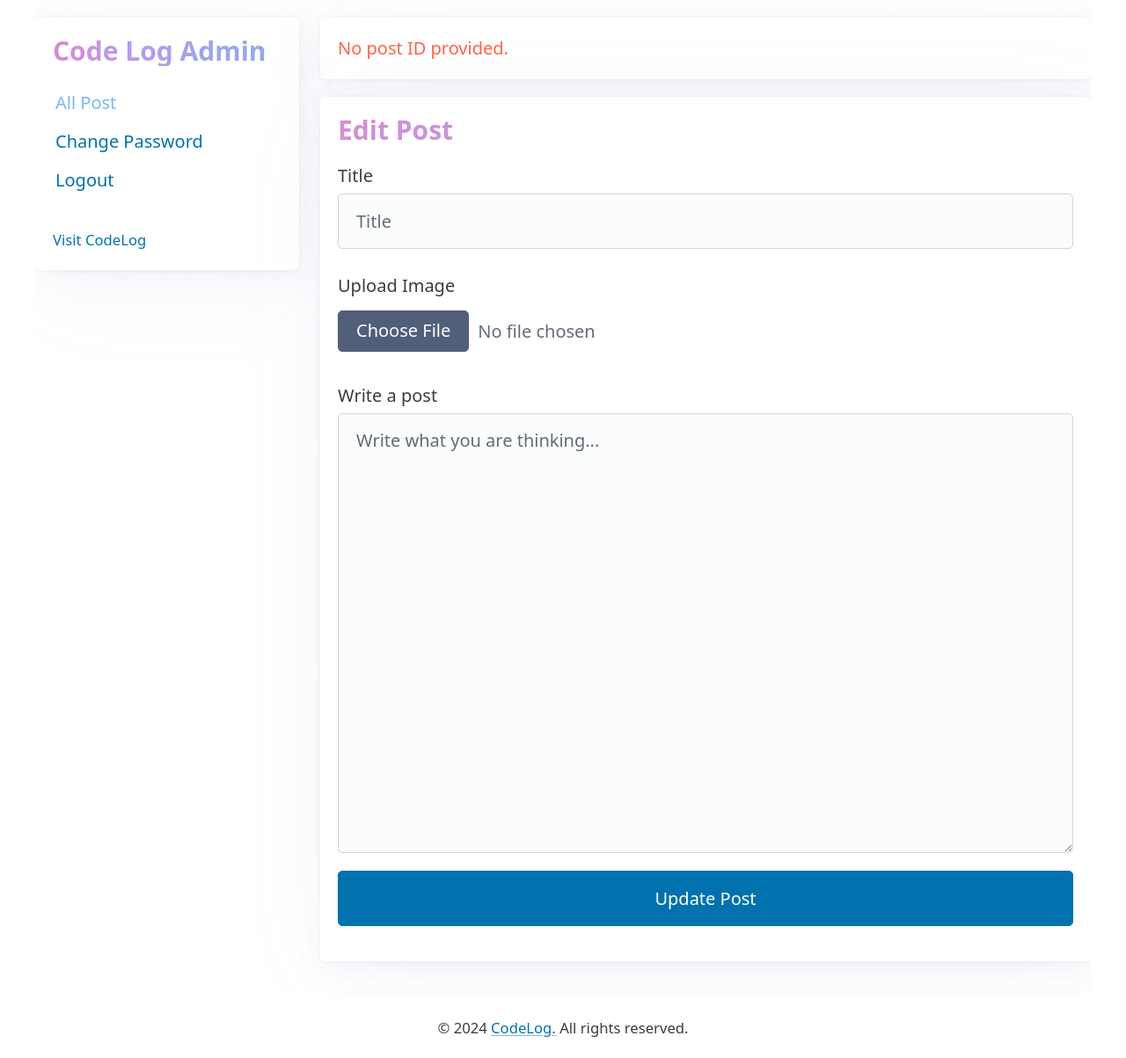
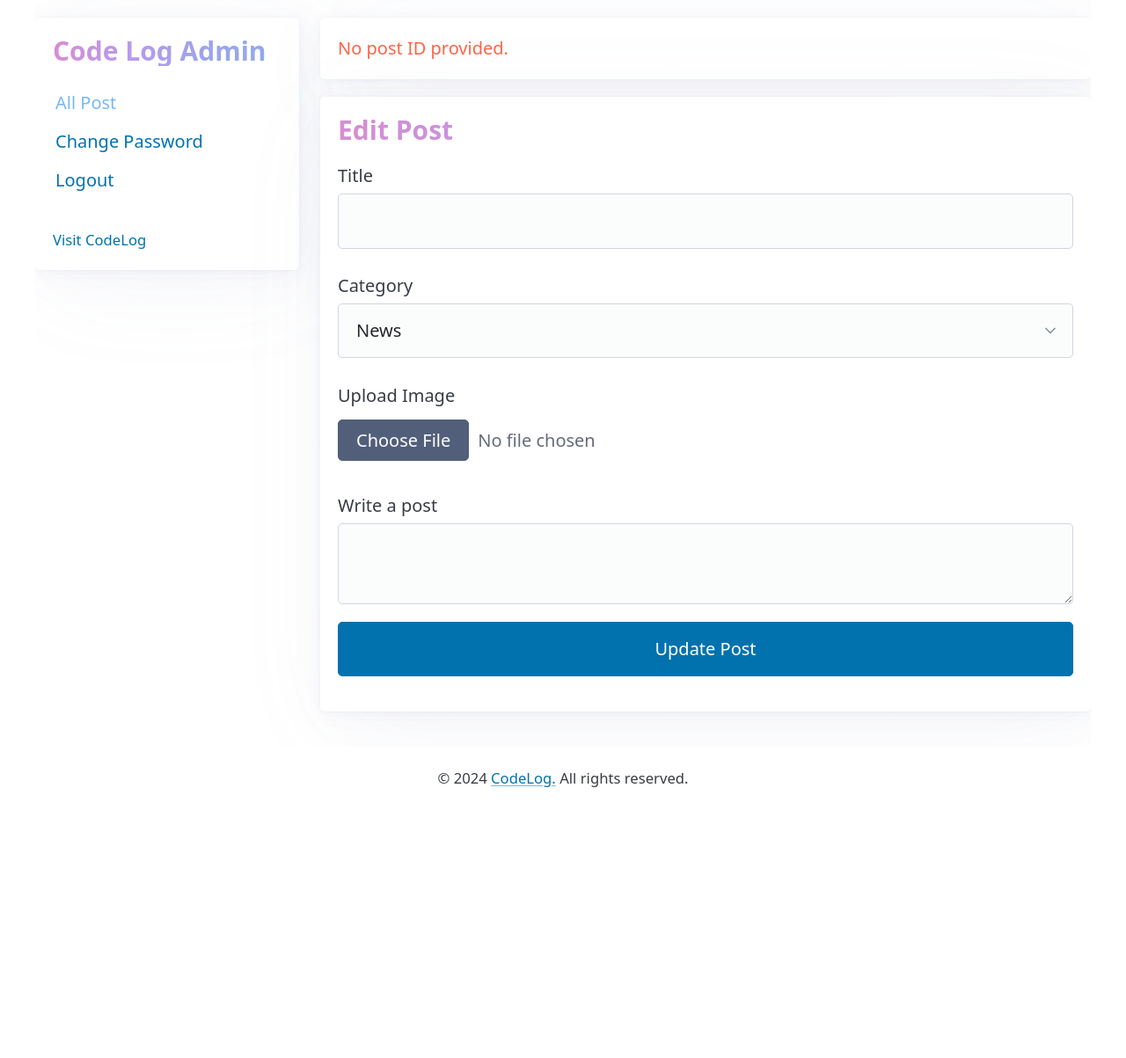
Before and after one commit to jonydevnath/codelog, a PHP site: page /admin/edit.php in a window 1280 px wide. Shown: the whole page at 88% size. After the commit the page ends 895 px from the top, so only its background shows below. Run offline with PHP 8.4, Linux system fonts and the light colour scheme; a user stored in the database is signed in; data that the repository does not hold is empty; some libraries are stand-ins or nearby versions.

Commit message:
Add Category

```diff
--- a/admin/edit.php
+++ b/admin/edit.php
@@ -1,98 +1,77 @@
 <?php
 include_once("header.php");
 
-// Function to handle form submission
-function handleFormSubmission($conn, $postId) {
-    global $title, $postContent, $imagePath, $error, $success;
+$error = $success = "";
+$title = $postContent = $imagePath = $category = "";
 
-    // Check if the form is submitted via POST
-    if ($_SERVER["REQUEST_METHOD"] == "POST") {
-        // Sanitize title and post content
-        $title = htmlspecialchars($_POST['title']);
-        $postContent = htmlspecialchars($_POST['post']);
+// Check if a post ID is provided
+if (isset($_GET['id'])) {
+    $postId = (int)$_GET['id']; // Sanitize input
 
-        // Handle image upload
-        if (isset($_FILES['image']) && $_FILES['image']['error'] == 0) {
-            $targetDir = "uploads/"; // Directory where the file will be uploaded
-            $targetFile = $targetDir . basename($_FILES["image"]["name"]);
-            $imageFileType = strtolower(pathinfo($targetFile, PATHINFO_EXTENSION));
+    // Fetch the post data
+    $query = "SELECT * FROM posts WHERE post_id = $postId LIMIT 1";
+    $result = mysqli_query($conn, $query);
 
-            // Check if the uploaded file is an actual image
-            $check = getimagesize($_FILES["image"]["tmp_name"]);
-            if ($check !== false) {
-                // Move the uploaded file to the target directory
-                if (move_uploaded_file($_FILES["image"]["tmp_name"], $targetFile)) {
-                    $imagePath = $targetFile;
-                } else {
-                    $error = "Sorry, there was an error uploading your file.";
-                }
-            } else {
-                $error = "File is not an image.";
-            }
-        }
-
-        // Update the post in the database
-        if (!empty($title) && !empty($postContent)) {
-            // Prepare the SQL query to prevent SQL injection
-            $stmt = mysqli_prepare($conn, "UPDATE posts SET title = ?, img = ?, post = ? WHERE post_id = ?");
-
-            if ($stmt) {
-                // Bind the parameters
-                mysqli_stmt_bind_param($stmt, "sssi", $title, $imagePath, $postContent, $postId);
-
-                // Execute the query
-                if (mysqli_stmt_execute($stmt)) {
-                    $success = "Post updated successfully!";
-                } else {
-                    $error = "Error: " . mysqli_error($conn);
-                }
-
-                // Close the prepared statement
-                mysqli_stmt_close($stmt);
-            } else {
-                $error = "Failed to prepare the SQL query.";
-            }
-        } else {
-            $error = "Title and post content are required.";
-        }
-    }
-}
-
-// Fetch the post data if 'id' is provided in the URL
-if (isset($_GET['id'])) {
-    $postId = (int) $_GET['id']; // Sanitize the post ID to be an integer
-
-    // Fetch the current post data from the database
-    $result = mysqli_query($conn, "SELECT * FROM posts WHERE post_id = $postId LIMIT 1");
-
-    if (mysqli_num_rows($result) > 0) {
+    if ($result && mysqli_num_rows($result) > 0) {
         $post = mysqli_fetch_assoc($result);
         $title = $post['title'];
         $postContent = $post['post'];
         $imagePath = $post['img'];
+        $category = $post['category']; // Fetch stored category
     } else {
         $error = "Post not found.";
     }
-
-    // Call the function to handle form submission (after checking for GET['id'])
-    handleFormSubmission($conn, $postId);
 } else {
     $error = "No post ID provided.";
 }
 
-// Close the database connection
+// Handle form submission
+if ($_SERVER["REQUEST_METHOD"] == "POST") {
+    $title = htmlspecialchars($_POST['title']);
+    $postContent = htmlspecialchars($_POST['post']);
+    $category = htmlspecialchars($_POST['category']); // Get selected category
+
+    // Handle image upload
+    if (!empty($_FILES['image']['name'])) {
+        $targetDir = "uploads/";
+        $targetFile = $targetDir . basename($_FILES["image"]["name"]);
+        $imageFileType = strtolower(pathinfo($targetFile, PATHINFO_EXTENSION));
+
+        // Validate if the file is an image
+        if (getimagesize($_FILES["image"]["tmp_name"])) {
+            if (move_uploaded_file($_FILES["image"]["tmp_name"], $targetFile)) {
+                $imagePath = $targetFile;
+            } else {
+                $error = "Error uploading the file.";
+            }
+        } else {
+            $error = "Invalid image file.";
+        }
+    }
+
+    // Validate and update post
+    if (!empty($title) && !empty($postContent) && !empty($category)) {
+        $query = "UPDATE posts SET title = '$title', img = '$imagePath', post = '$postContent', category = '$category' WHERE post_id = $postId";
+        if (mysqli_query($conn, $query)) {
+            $success = "Post updated successfully!";
+        } else {
+            $error = "Error updating post: " . mysqli_error($conn);
+        }
+    } else {
+        $error = "All fields are required.";
+    }
+}
+
+// Close connection
 mysqli_close($conn);
 ?>
 
-    <!-- Display success or error messages -->
-    <?php
-        if ($error) {
-            echo "<article style='color: #ff6347; width: 73%; float: right;'>$error</article>";
-        }
-        elseif($success) {
-            echo "<article style='color: #32CD32; width: 73%; float: right;'>$success</article>";
-        }
-    ?>
+<!-- Display success or error messages -->
+<?php if ($error): ?>
+    <article style='color: #ff6347; width: 73%; float: right;'><?php echo $error; ?></article>
+<?php elseif ($success): ?>
+    <article style='color: #32CD32; width: 73%; float: right;'><?php echo $success; ?></article>
+<?php endif; ?>
 
 <article class="right">
     <h3>Edit Post</h3>
@@ -101,13 +80,25 @@ mysqli_close($conn);
     <form action="" method="post" enctype="multipart/form-data">
         <label>
             Title
-            <input type="text" name="title" placeholder="Title" aria-label="Title" value="<?php echo htmlspecialchars($title); ?>" required>
+            <input type="text" name="title" value="<?php echo htmlspecialchars($title); ?>" required>
+        </label>
+
+        <label>
+            Category
+            <select name="category" required>
+                <option disabled value="">Select</option>
+                <option value="News" <?php if ($category == "News") echo "selected"; ?>>News</option>
+                <option value="Programming" <?php if ($category == "Programming") echo "selected"; ?>>Programming</option>
+                <option value="Python" <?php if ($category == "Python") echo "selected"; ?>>Python</option>
+                <option value="Cyber Security" <?php if ($category == "Cyber Security") echo "selected"; ?>>Cyber Security</option>
+                <option value="Data Science" <?php if ($category == "Data Science") echo "selected"; ?>>Data Science</option>
+                <option value="Self Improvement" <?php if ($category == "Self Improvement") echo "selected"; ?>>Self Improvement</option>
+            </select>
         </label>
 
         <label>
             Upload Image
-            <input type="file" name="image" aria-label="Upload Image">
-            <!-- If an image is uploaded, show the image preview -->
+            <input type="file" name="image">
             <?php if ($imagePath): ?>
                 <p><strong>Uploaded Image:</strong><br>
                 <img src="<?php echo $imagePath; ?>" alt="Uploaded Image" style="max-width: 200px;"></p>
@@ -116,7 +107,7 @@ mysqli_close($conn);
 
         <label>
             Write a post
-            <textarea name="post" placeholder="Write what you are thinking..." aria-label="Write post" style="height: 500px;" required><?php echo htmlspecialchars($postContent); ?></textarea>
+            <textarea name="post" required><?php echo htmlspecialchars($postContent); ?></textarea>
         </label>
 
         <input type="submit" value="Update Post" />
```
Also changed, not shown: admin/create.php (+39 -28 lines).
